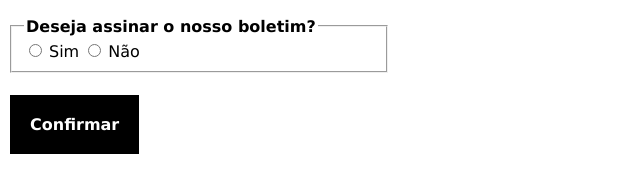
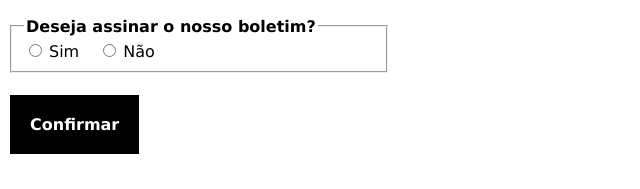
Before and after one commit to Ruan6400/SitesHTML, a plain HTML site: page ProjetoCadastro/index.html in a window 1280 px wide. Shown: the part 200-389 px from the top of the page, 0-640 px from the left. Drawn offline with Linux system fonts and the light colour scheme.

Commit message:
Chega pra lá
ajuste no input radio para ficar mais a direita

```diff
--- a/ProjetoCadastro/style.css
+++ b/ProjetoCadastro/style.css
@@ -26,6 +26,10 @@ fieldset{
     width: 350px;
 }
 
+fieldset > input[value="Nao"]{
+    margin-left: 20px;
+}
+
 button{
     color: white;
     background-color: black;
```
